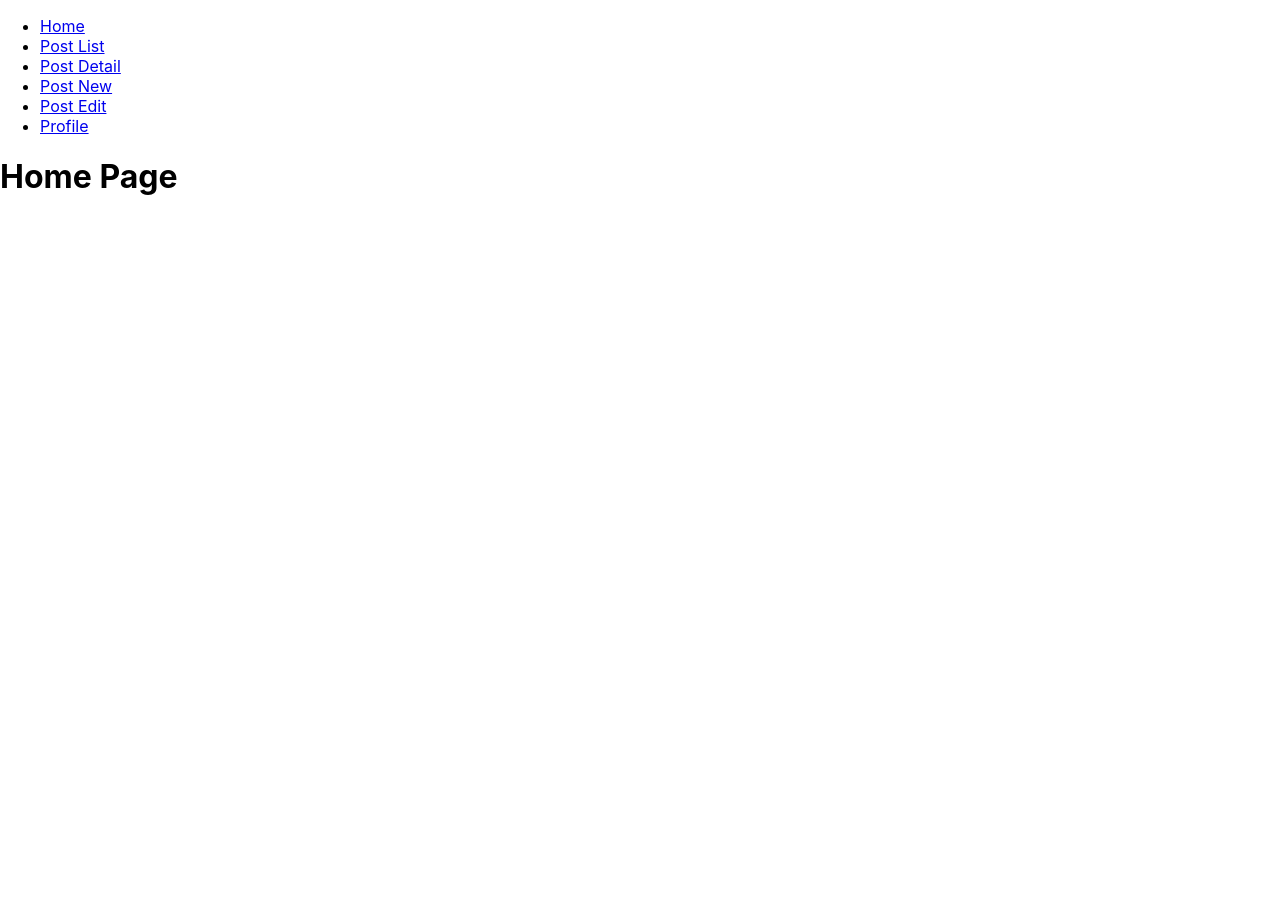
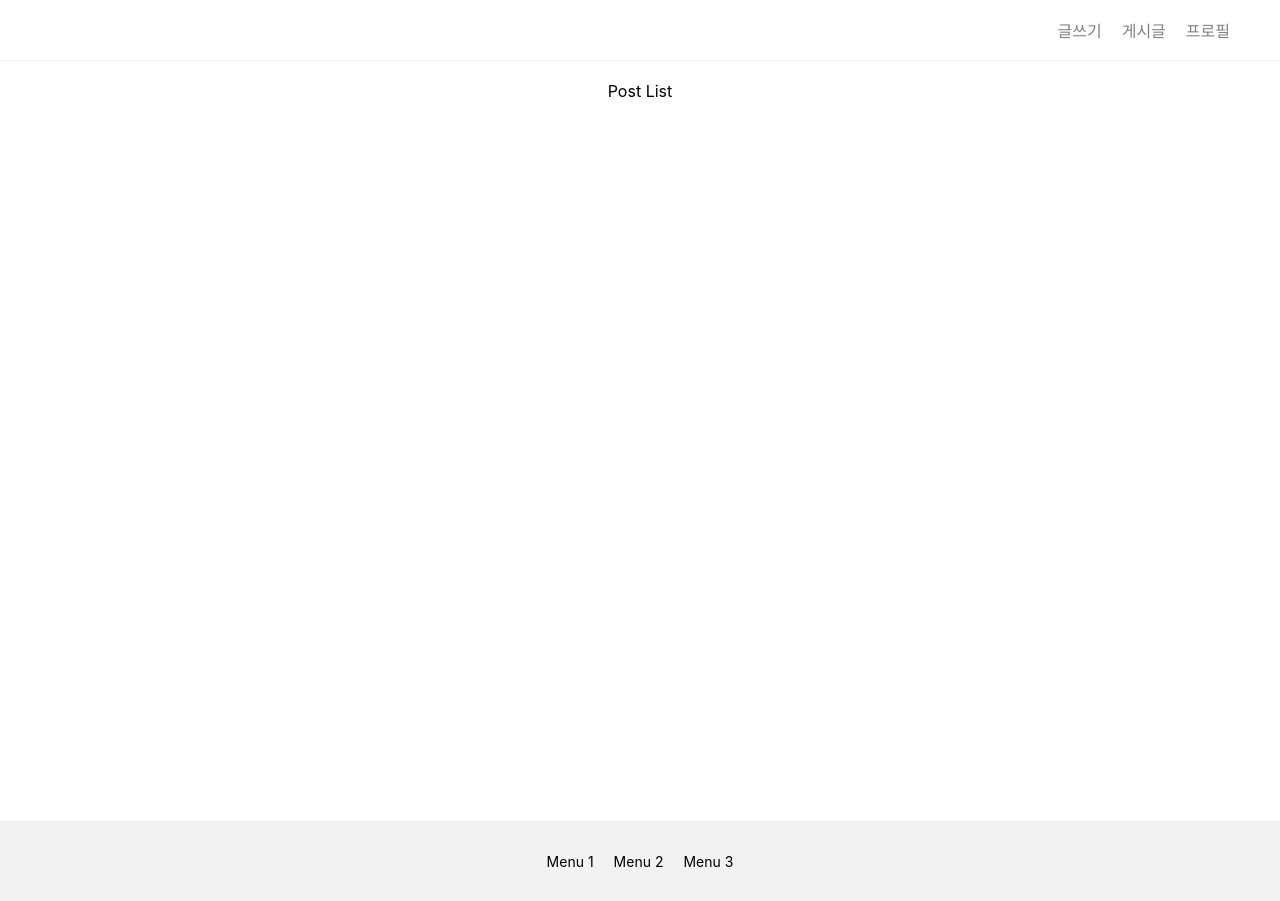
Before and after one commit to Minhee-Jeon/10_FE_projects, a React (Create React App) app in the folder fastcampus-react-blog/: page / in a window 1280 px wide. Before the commit the page ends 800 px from the top, so only its background shows below. Built offline with nearby package versions, Linux system fonts and the light colour scheme.

Commit message:
[블로그] 프로젝트 기본 구조 세팅
라우트 페이지들을 컴포넌트화.
CSS의 BEM(Block-Element-Modifier)모델에 입각해 스타일링

```diff
--- a/fastcampus-react-blog/src/App.tsx
+++ b/fastcampus-react-blog/src/App.tsx
@@ -1,40 +1,7 @@
-import './App.css';
-import { Route, Routes, Navigate, Link } from 'react-router-dom';
+import Router from './components/Router';
 
 function App() {
-	return (
-		<>
-			<ul>
-				<li>
-					<Link to="/">Home</Link>
-				</li>
-				<li>
-					<Link to="/posts">Post List</Link>
-				</li>
-				<li>
-					<Link to="/posts/:id">Post Detail</Link>
-				</li>
-				<li>
-					<Link to="/posts/new">Post New</Link>
-				</li>
-				<li>
-					<Link to="/posts/edit/:id">Post Edit</Link>
-				</li>
-				<li>
-					<Link to="/profile">Profile</Link>
-				</li>
-			</ul>
-			<Routes>
-				<Route path="/" element={<h1>Home Page</h1>} />
-				<Route path="/posts" element={<h1>Post List Page</h1>} />
-				<Route path="/posts/:id" element={<h1>Post Detail Page</h1>} />
-				<Route path="/posts/new" element={<h1>Post New Page</h1>} />
-				<Route path="/posts/edit/:id" element={<h1>Post Edit Page</h1>} />
-				<Route path="/profile" element={<h1>Profile Page</h1>} />
-				<Route path="*" element={<Navigate replace to="/" />} />
-			</Routes>
-		</>
-	);
+	return <Router />;
 }
 
 export default App;
--- /dev/null
+++ b/fastcampus-react-blog/src/components/Router.tsx
@@ -0,0 +1,27 @@
+import { Route, Routes, Navigate, Link } from 'react-router-dom';
+import Home from '../pages/home';
+import LoginPage from '../pages/login';
+import PostList from '../pages/posts';
+import PostDetail from '../pages/posts/detail';
+import PostEdit from '../pages/posts/edit';
+import PostNew from '../pages/posts/new';
+import ProfilePage from '../pages/profile';
+import SignupPage from '../pages/signup';
+
+export default function Router() {
+	return (
+		<>
+			<Routes>
+				<Route path="/" element={<Home />} />
+				<Route path="/posts" element={<PostList />} />
+				<Route path="/posts/:id" element={<PostDetail />} />
+				<Route path="/posts/new" element={<PostNew />} />
+				<Route path="/posts/edit/:id" element={<PostEdit />} />
+				<Route path="/profile" element={<ProfilePage />} />
+				<Route path="/login" element={<LoginPage />} />
+				<Route path="/signup" element={<SignupPage />} />
+				<Route path="*" element={<Navigate replace to="/" />} />
+			</Routes>
+		</>
+	);
+}
--- a/fastcampus-react-blog/src/index.css
+++ b/fastcampus-react-blog/src/index.css
@@ -1,13 +1,53 @@
 body {
-  margin: 0;
-  font-family: -apple-system, BlinkMacSystemFont, 'Segoe UI', 'Roboto', 'Oxygen',
-    'Ubuntu', 'Cantarell', 'Fira Sans', 'Droid Sans', 'Helvetica Neue',
-    sans-serif;
-  -webkit-font-smoothing: antialiased;
-  -moz-osx-font-smoothing: grayscale;
+	margin: 0;
+	font-family: -apple-system, BlinkMacSystemFont, 'Segoe UI', 'Roboto', 'Oxygen', 'Ubuntu', 'Cantarell', 'Fira Sans',
+		'Droid Sans', 'Helvetica Neue', sans-serif;
+	-webkit-font-smoothing: antialiased;
+	-moz-osx-font-smoothing: grayscale;
 }
 
 code {
-  font-family: source-code-pro, Menlo, Monaco, Consolas, 'Courier New',
-    monospace;
+	font-family: source-code-pro, Menlo, Monaco, Consolas, 'Courier New', monospace;
 }
+
+/* header */
+header {
+	display: flex;
+	justify-content: space-between;
+	align-items: center;
+	flex-direction: row-reverse;
+	border-bottom: 1px solid #f2f2f2;
+	padding: 10px 40px;
+	min-height: 40px;
+}
+
+header a {
+	margin: 0px 10px;
+	text-decoration: none;
+	color: gray;
+}
+
+header a:hover,
+header a:focus {
+	color: black;
+}
+
+/* footer */
+footer {
+	background-color: #f2f2f2;
+	min-height: 40px;
+	padding: 20px 40px;
+	font-size: 14px;
+	text-align: center;
+	display: flex;
+	align-items: center;
+	justify-content: center;
+	gap: 20px;
+}
+
+/* post list */
+.post-list {
+	min-height: 90vh;
+	padding: 20px 40px;
+	text-align: center;
+}
--- /dev/null
+++ b/fastcampus-react-blog/src/pages/home/index.tsx
@@ -0,0 +1,21 @@
+import { Link } from 'react-router-dom';
+
+export default function Home() {
+	return (
+		<>
+			<header>
+				<div>
+					<Link to="/posts/new">글쓰기</Link>
+					<Link to="/posts">게시글</Link>
+					<Link to="/profile">프로필</Link>
+				</div>
+			</header>
+			<div className="post-list">Post List</div>
+			<footer>
+				<div>Menu 1</div>
+				<div>Menu 2</div>
+				<div>Menu 3</div>
+			</footer>
+		</>
+	);
+}
--- /dev/null
+++ b/fastcampus-react-blog/src/pages/login/index.tsx
@@ -0,0 +1,3 @@
+export default function LoginPage() {
+	return <h1>Login</h1>;
+}
--- /dev/null
+++ b/fastcampus-react-blog/src/pages/posts/detail.tsx
@@ -0,0 +1,3 @@
+export default function PostDetail() {
+	return <h1>Post Detail Page</h1>;
+}
--- /dev/null
+++ b/fastcampus-react-blog/src/pages/posts/edit.tsx
@@ -0,0 +1,3 @@
+export default function PostEdit() {
+	return <h1>Post New Page</h1>;
+}
--- /dev/null
+++ b/fastcampus-react-blog/src/pages/posts/index.tsx
@@ -0,0 +1,3 @@
+export default function PostList() {
+	return <h1>Post List Page</h1>;
+}
--- /dev/null
+++ b/fastcampus-react-blog/src/pages/posts/new.tsx
@@ -0,0 +1,3 @@
+export default function PostNew() {
+	return <h1>Post New Page</h1>;
+}
--- /dev/null
+++ b/fastcampus-react-blog/src/pages/profile/index.tsx
@@ -0,0 +1,3 @@
+export default function ProfilePage() {
+	return <h1>Profile Page</h1>;
+}
--- /dev/null
+++ b/fastcampus-react-blog/src/pages/signup/index.tsx
@@ -0,0 +1,3 @@
+export default function SignupPage() {
+	return <h1>Signup</h1>;
+}
```
